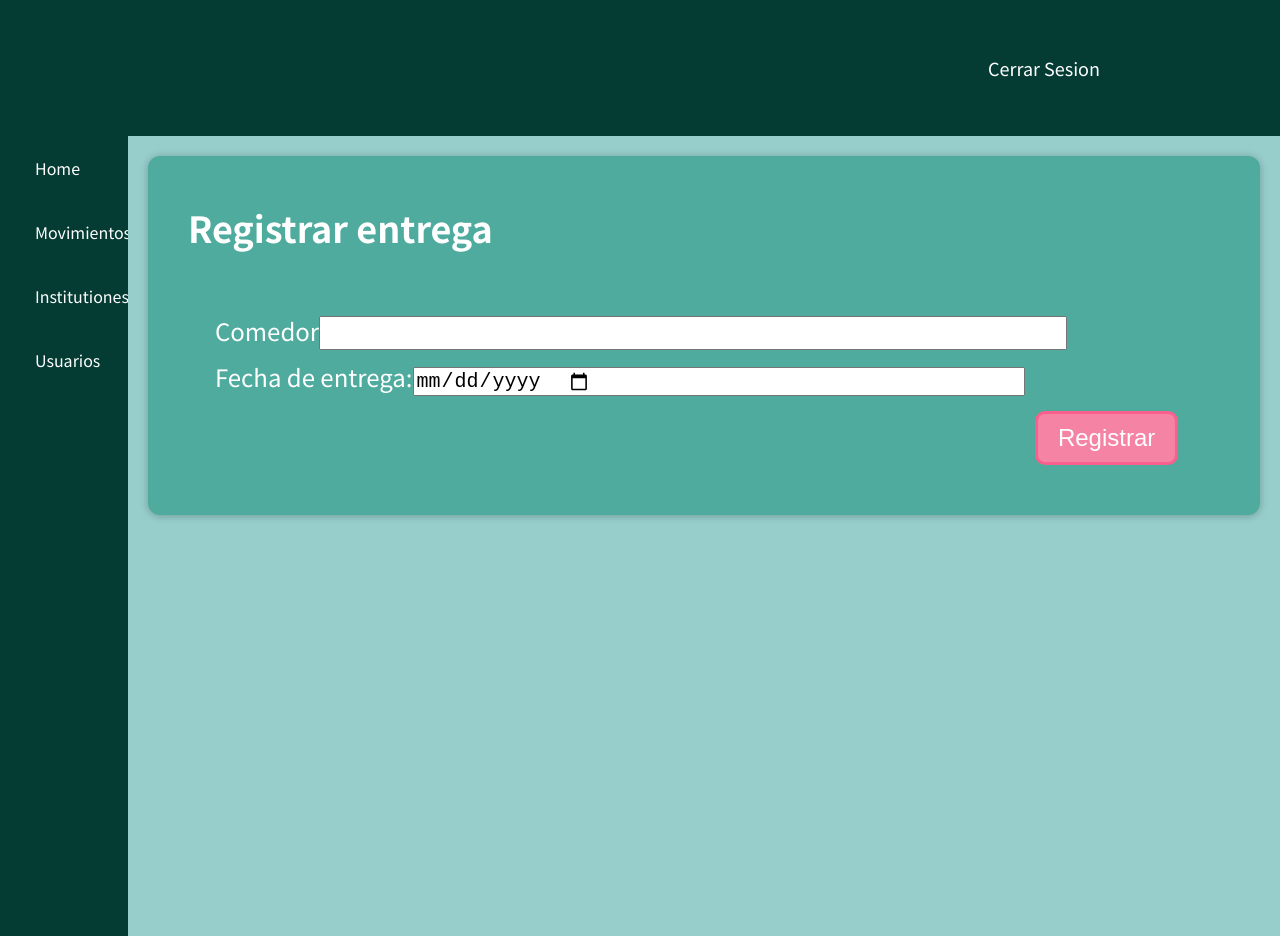
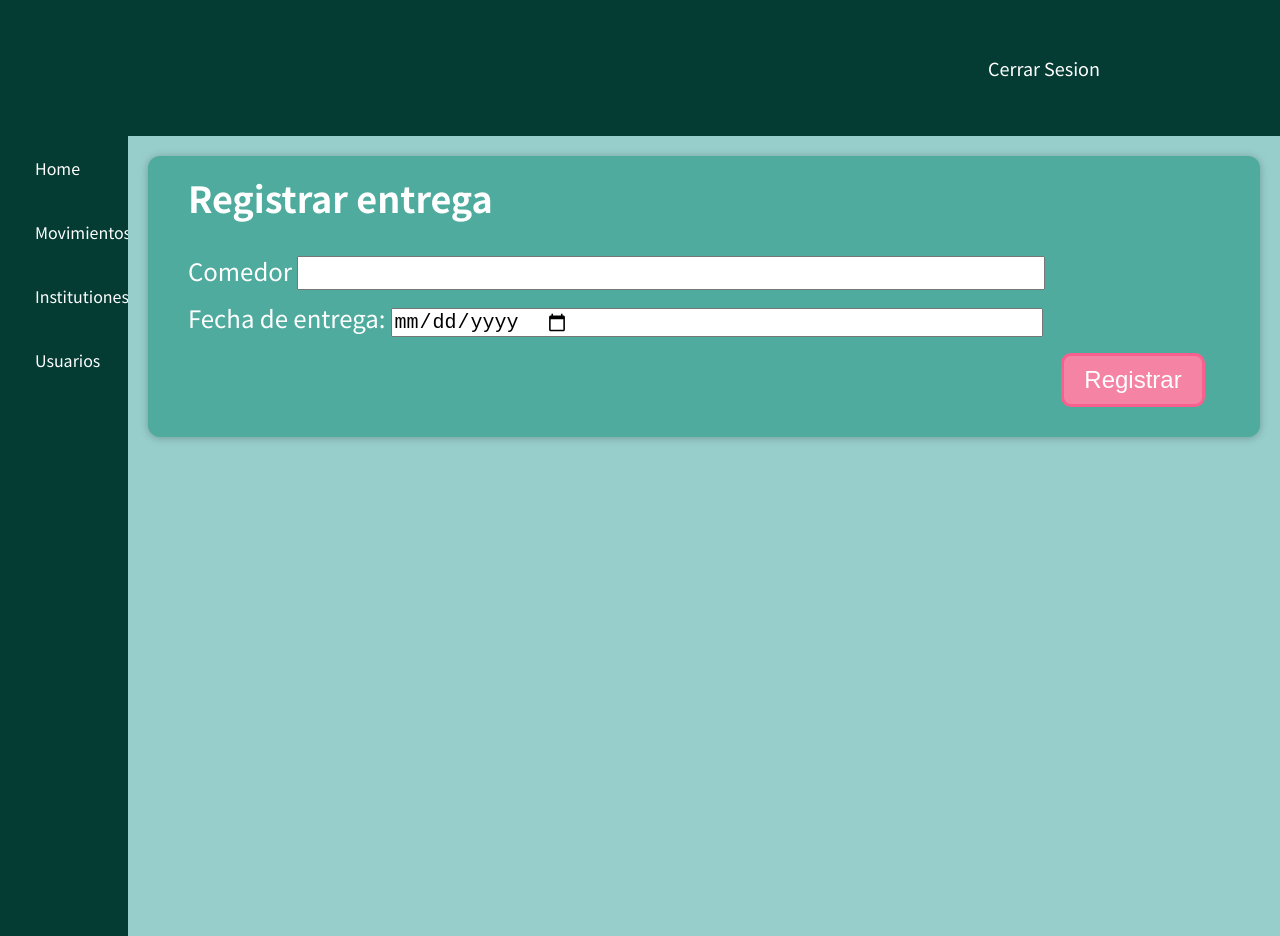
Before and after one commit to cata99/front, a JavaScript app: page /create_delivery in a window 1280 px wide. Built offline with nearby package versions, Linux system fonts and the light colour scheme.

Commit message:
Add style to movement module

```diff
--- a/src/components/MovementPage/AddProduct.js
+++ b/src/components/MovementPage/AddProduct.js
@@ -3,20 +3,22 @@ import Button from "../Buttons/Button";
 import { Link } from "react-router-dom";
 import Layout from "../Layout/Layout";
 import "./MovementStyles.css";
+import Title from "../Card/Title";
 
 function AddProduct() {
   return (
     <Layout>
       <Card className="add-product">
         <form>
+          <Title label="Asociar Producto"></Title>
           <div className="string-input">
             <label>Producto</label>
-            <input type="text"></input>
+            <input type="text" className="product-input"></input>
           </div>
           <div className="add-type">
           <div className="string-input">
             <label>Tipo Producto</label>
-            <input type="text"></input>
+            <input type="text" className="type-product-input"></input>
           </div>
             <div className="type-button-div">
               <Link to="/new_type">
--- a/src/components/MovementPage/CreateDelivery.js
+++ b/src/components/MovementPage/CreateDelivery.js
@@ -2,21 +2,22 @@ import Layout from "../Layout/Layout";
 import Card from "../Card/Card";
 import "./MovementStyles.css";
 import Button from "../Buttons/Button";
+import Title from "../Card/Title";
 import { Link } from "react-router-dom";
 
 function CreateDelivery() {
   return (
     <Layout>
       <Card className="creation-delivery">
-        <h2>Registrar entrega</h2>
-        <form>
+        <Title label="Registrar entrega"></Title>
+        <form className="creation-delivery-form">
           <div className="string-input">
             <label>Comedor</label>
-            <input type="text"></input>
+            <input type="text" className="institution-input"></input>
           </div>
           <div className="date-input">
             <label>Fecha de entrega:</label>
-            <input type="date"></input>
+            <input type="date" className="delivery-date-input"></input>
           </div>
           <div className="create-delivery-button">
             <Link to="/add_products_delivery">
--- a/src/components/MovementPage/MovementStyles.css
+++ b/src/components/MovementPage/MovementStyles.css
@@ -3,12 +3,26 @@
   justify-content: flex-end;
   padding: 1%;
 }
+
 /*Create movement page*/
+
+.creation-delivery-form {
+  padding: 0px;
+}
 .movement {
   color: white;
   text-align: center;
   padding: 3rem;
   font-size: xxx-large;
+}
+
+.institution-input {
+  margin-left: 5px;
+}
+
+.delivery-date-input {
+  margin-left: 5px;
+  padding-right: 29.5rem;
 }
 
 .create-movement {
@@ -42,36 +56,47 @@
 }
 
 /*Add product*/
-.add-type{
+.add-type {
   display: flex;
 }
 
-.type-button-div{
-  margin: 1.2rem -13rem;
+.product-input {
+  margin-left: 60px;
 }
 
-.right{
+.type-product-input {
+  margin-left: 5px;
+}
+
+.right {
   display: flex;
   justify-content: flex-end;
 }
 
-.add-product{
+.add-product {
   display: block;
   color: white;
   font-size: xx-large;
 }
 
-.product-register{
-  margin:10px;
+.product-register {
+  margin: 10px;
 }
 
 /*New type*/
-.new-type{
+.form-new-type {
+  padding: 0px;
+}
+
+.product-type-input{
+  margin-left: 10px;
+}
+.new-type {
   display: block;
   color: white;
   font-size: xx-large;
 }
 
-.type-name{
-  margin:10px
+.type-name {
+  margin: 10px;
 }
--- a/src/components/MovementPage/RegisterType.js
+++ b/src/components/MovementPage/RegisterType.js
@@ -2,23 +2,25 @@ import Card from "../Card/Card";
 import Layout from "../Layout/Layout";
 import Button from "../Buttons/Button";
 import { Link } from "react-router-dom";
+import Title from "../Card/Title";
 
 function RegisterType() {
   return (
     <Layout>
-      <form>
-        <Card className="new-type">
+      <Card className="new-type">
+        <Title label="Registre nuevo tipo de producto"></Title>
+        <form className="form-new-type">
           <div className="string-input">
             <label>Tipo de producto</label>
-            <input type="text"></input>
+            <input type="text" className="product-type-input"></input>
           </div>
           <div className="page-button-movement">
             <Link to="/create_movement">
               <Button label="Registrar"></Button>
             </Link>
           </div>
-        </Card>
-      </form>
+        </form>
+      </Card>
     </Layout>
   );
 }
```
